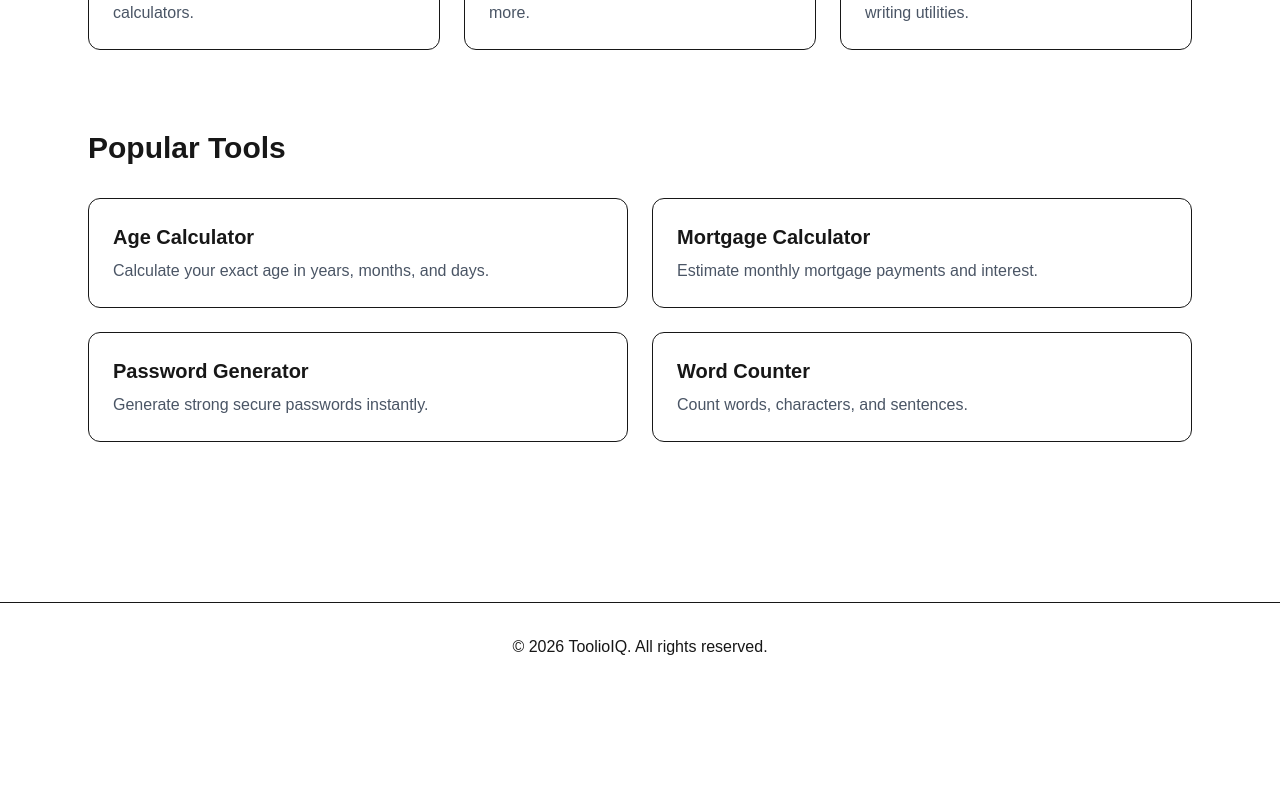
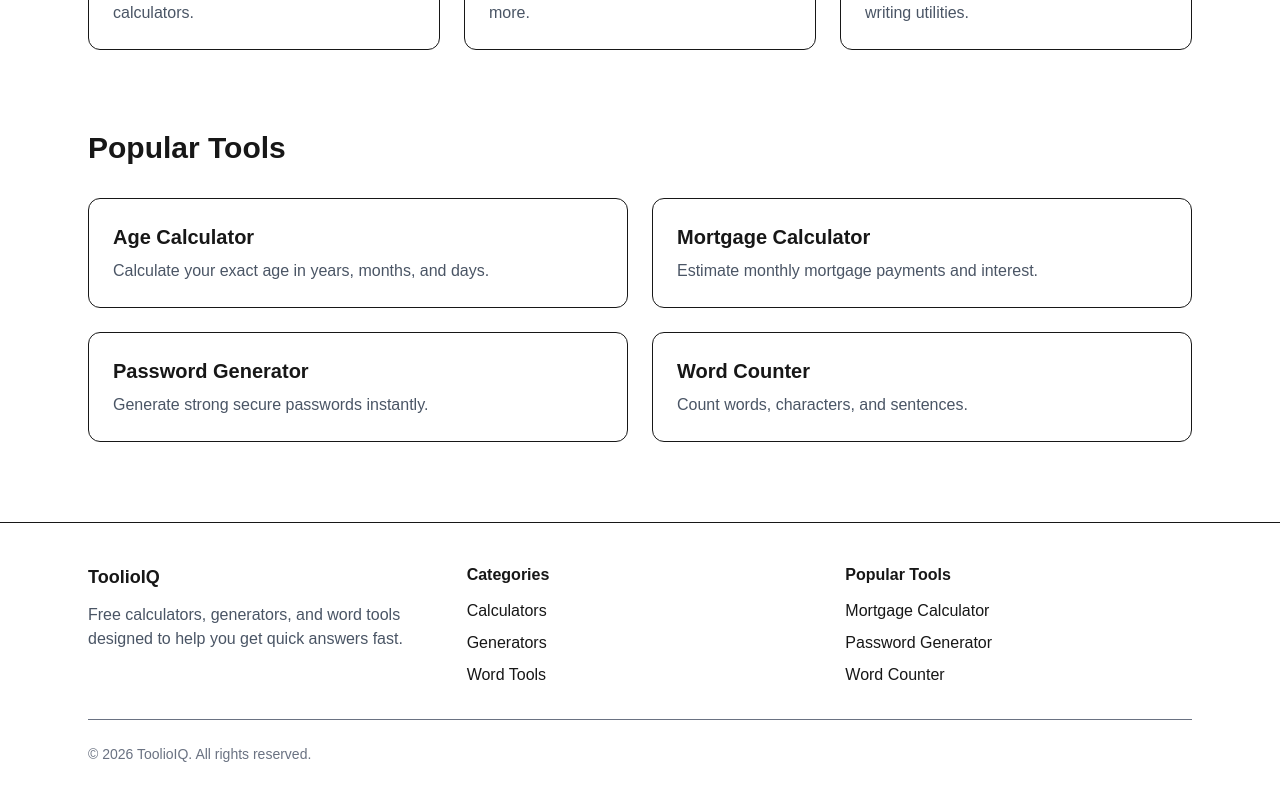
Before and after one commit to toolioiq/toolioiq, a Next.js app: page / in a window 1280 px wide. Shown: the part 714-1514 px from the top of the page. Before the commit the page ends 1405 px from the top, so only its background shows below. Built offline with nearby package versions, Linux system fonts and the light colour scheme.

Commit message:
Upgrade footer

```diff
--- a/components/Footer.tsx
+++ b/components/Footer.tsx
@@ -1,10 +1,83 @@
+import Link from "next/link";
+
 export default function Footer() {
   return (
-    <footer className="border-t mt-20">
-      <div className="max-w-6xl mx-auto px-6 py-8 text-center">
-        <p>
-          © 2026 ToolioIQ. All rights reserved.
-        </p>
+    <footer className="border-t mt-auto">
+      <div className="max-w-6xl mx-auto px-6 py-10">
+        <div className="grid md:grid-cols-3 gap-8">
+          <div>
+            <h2 className="font-bold text-lg mb-3">
+              ToolioIQ
+            </h2>
+
+            <p className="text-gray-600">
+              Free calculators, generators, and word tools
+              designed to help you get quick answers fast.
+            </p>
+          </div>
+
+          <div>
+            <h2 className="font-bold mb-3">
+              Categories
+            </h2>
+
+            <div className="flex flex-col gap-2">
+              <Link
+                href="/calculators"
+                className="hover:text-gray-600"
+              >
+                Calculators
+              </Link>
+
+              <Link
+                href="/generators"
+                className="hover:text-gray-600"
+              >
+                Generators
+              </Link>
+
+              <Link
+                href="/word-tools"
+                className="hover:text-gray-600"
+              >
+                Word Tools
+              </Link>
+            </div>
+          </div>
+
+          <div>
+            <h2 className="font-bold mb-3">
+              Popular Tools
+            </h2>
+
+            <div className="flex flex-col gap-2">
+              <Link
+                href="/calculators/mortgage-calculator"
+                className="hover:text-gray-600"
+              >
+                Mortgage Calculator
+              </Link>
+
+              <Link
+                href="/generators/password-generator"
+                className="hover:text-gray-600"
+              >
+                Password Generator
+              </Link>
+
+              <Link
+                href="/word-tools/word-counter"
+                className="hover:text-gray-600"
+              >
+                Word Counter
+              </Link>
+            </div>
+          </div>
+        </div>
+
+        <div className="border-t mt-8 pt-6 text-sm text-gray-500">
+          © {new Date().getFullYear()} ToolioIQ. All rights reserved.
+        </div>
       </div>
     </footer>
   );
```
